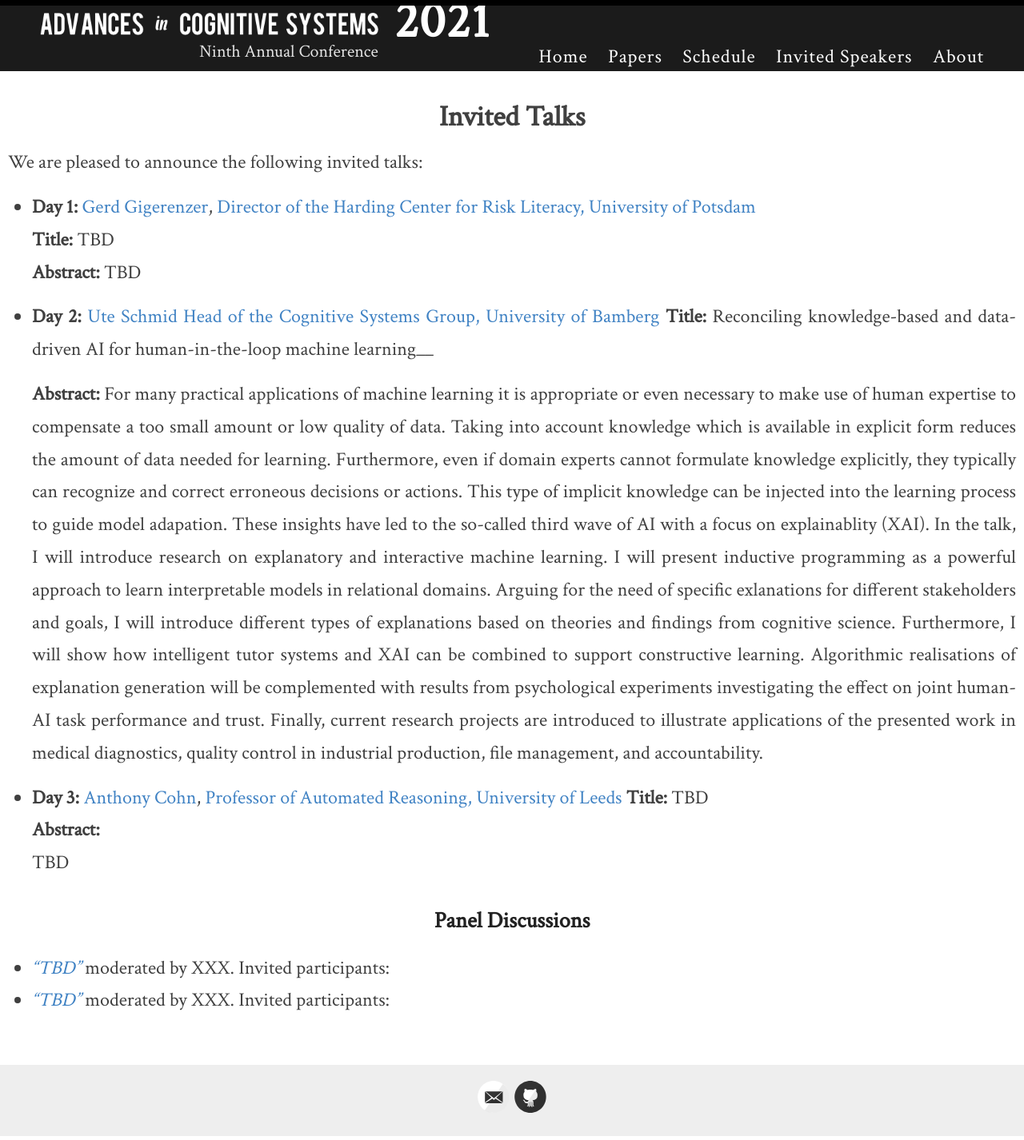
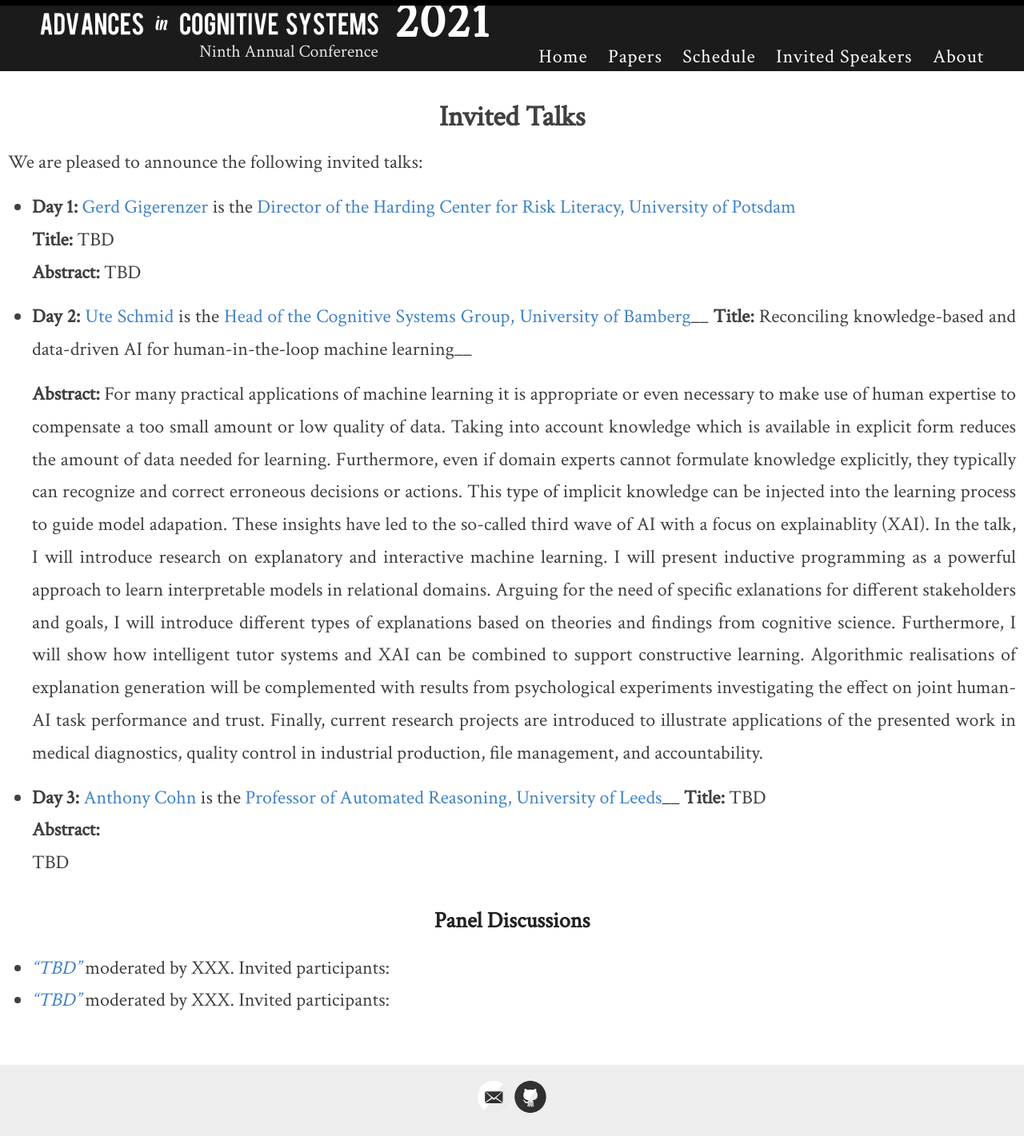
Before and after one commit to AdvancesInCognitiveSystems/acs2021, a Jekyll site: the page built from _pages/invited_talks.md, in a window 1280 px wide. Shown: the whole page at 80% size. Built offline with Jekyll 4.4.1, drawn with Linux system fonts in a browser that asks for light colours.

Commit message:
fix line breaks

```diff
--- a/_pages/invited_talks.md
+++ b/_pages/invited_talks.md
@@ -6,18 +6,18 @@ permalink: /talks/
 
 We are pleased to announce the following invited talks:
 
-- **Day 1:** [Gerd Gigerenzer](https://advancesincognitivesystems.github.io/acs/speakers/gerd_gigerenzer), [Director of the Harding Center for Risk Literacy, University of Potsdam](https://www.mpib-berlin.mpg.de/staff/gerd-gigerenzer)
+- **Day 1:** [Gerd Gigerenzer](https://advancesincognitivesystems.github.io/acs/speakers/gerd_gigerenzer) is the [Director of the Harding Center for Risk Literacy, University of Potsdam](https://www.mpib-berlin.mpg.de/staff/gerd-gigerenzer)
     **Title:** TBD
     **Abstract:**
     TBD
 
-- **Day 2:** [Ute Schmid](https://advancesincognitivesystems.github.io/acs/speakers/ute_schmid) [Head of the Cognitive Systems Group, University of Bamberg](https://www.mpib-berlin.mpg.de/staff/gerd-gigerenzer)
+- **Day 2:** [Ute Schmid](https://advancesincognitivesystems.github.io/acs/speakers/ute_schmid) is the [Head of the Cognitive Systems Group, University of Bamberg](https://www.mpib-berlin.mpg.de/staff/gerd-gigerenzer)__
     **Title:** Reconciling knowledge-based and data-driven AI for human-in-the-loop machine learning__
 
     **Abstract:** For many practical applications of machine learning it is appropriate or even necessary to make use of human expertise to compensate a too small amount or low quality of data. Taking into account knowledge which is available in explicit form reduces the amount of data needed for learning. Furthermore, even if domain experts cannot formulate knowledge explicitly, they typically can recognize and correct erroneous decisions or actions. This type of implicit knowledge can be injected into the learning process to guide model adapation. These insights have led to the so-called third wave of AI with a focus on explainablity (XAI). In the talk, I will
 introduce research on explanatory and interactive machine learning. I will present inductive programming as a powerful approach to learn interpretable models in relational domains. Arguing for the need of specific exlanations for different stakeholders and goals, I will introduce different types of explanations based on theories and findings from cognitive science. Furthermore, I will show how intelligent tutor systems and XAI can be combined to support constructive learning. Algorithmic realisations of explanation generation will be complemented with results from psychological experiments investigating the effect on joint human-AI task performance and trust. Finally, current research projects are introduced to illustrate applications of the presented work in medical diagnostics, quality control in industrial production, file management, and accountability.
 
-- **Day 3:**  [Anthony Cohn](https://advancesincognitivesystems.github.io/acs/speakers/Anthony_Cohn),  [Professor of Automated Reasoning, University of Leeds](https://eps.leeds.ac.uk/computing/staff/76/professor-anthony-g-cohn-freng-ceng-citp)
+- **Day 3:**  [Anthony Cohn](https://advancesincognitivesystems.github.io/acs/speakers/Anthony_Cohn) is the  [Professor of Automated Reasoning, University of Leeds](https://eps.leeds.ac.uk/computing/staff/76/professor-anthony-g-cohn-freng-ceng-citp)__
     **Title:** TBD
     **Abstract:**
     TBD
```
